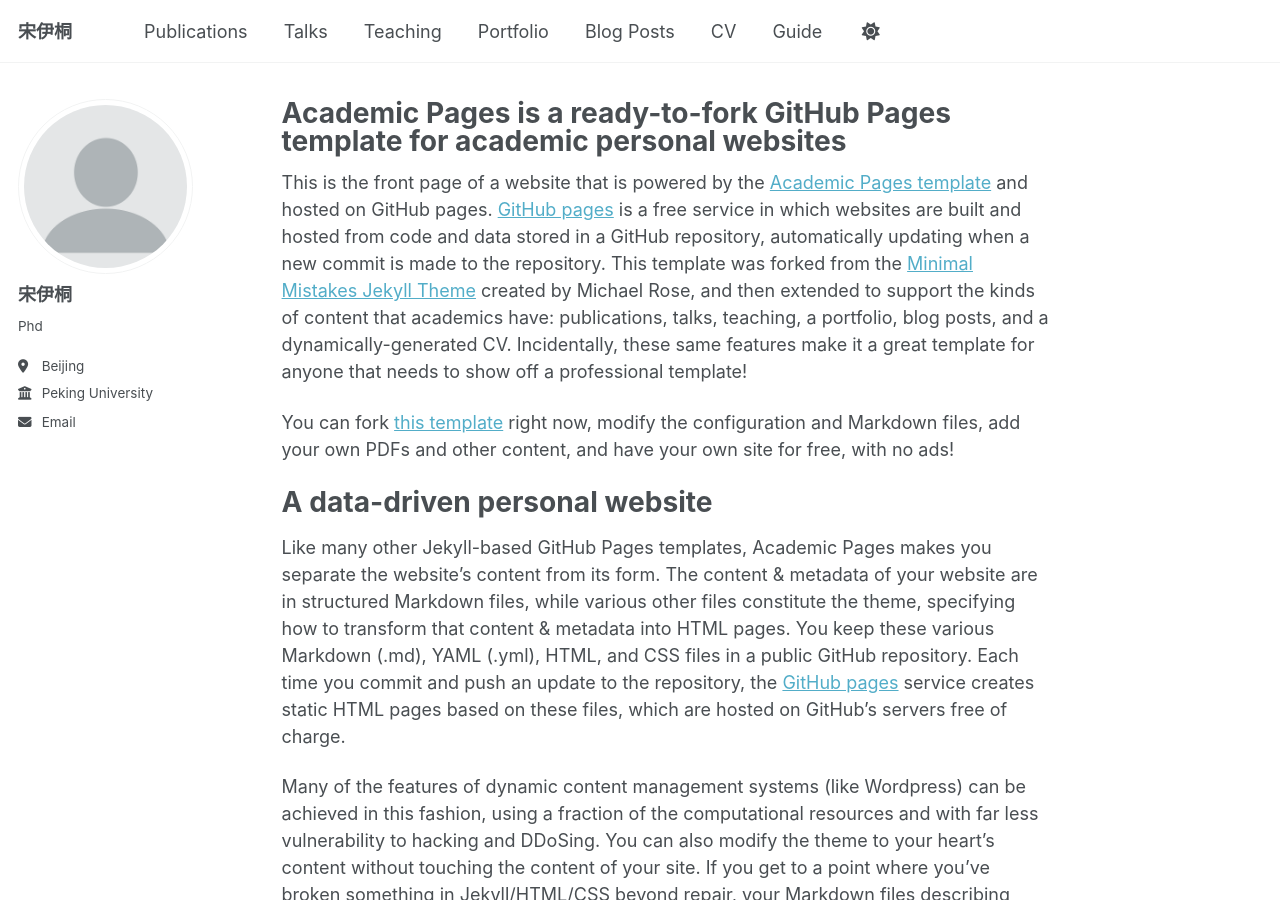
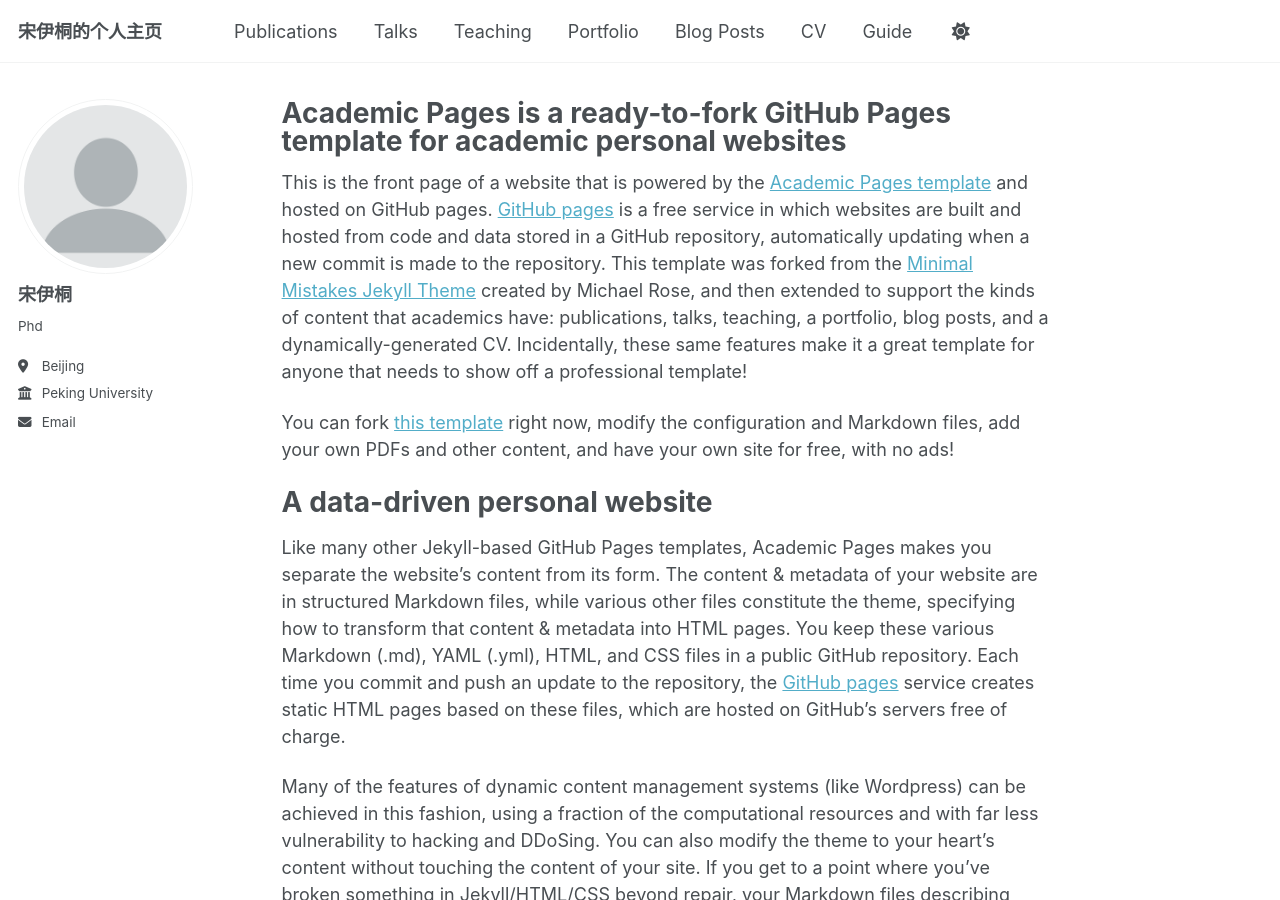
Before and after one commit to yitongSong-pku/yitongSong-pku.github.io, a Jekyll site: the page built from _pages/about.md, in a window 1280 px wide and 900 px high. Built offline with Jekyll 4.4.1, drawn with Linux system fonts in a browser that asks for light colours; a script that is not in the unit is left out.

Commit message:
Update _config.yml

```diff
--- a/_config.yml
+++ b/_config.yml
@@ -9,7 +9,7 @@
 # Basic Site Settings
 locale                   : "CN"
 site_theme               : "default" # Currently available options are "default", "air"
-title                    : "宋伊桐"
+title                    : "宋伊桐的个人主页"
 title_separator          : "-"
 name                     : &name "Your Name"
 description              : &description "personal description"
```
